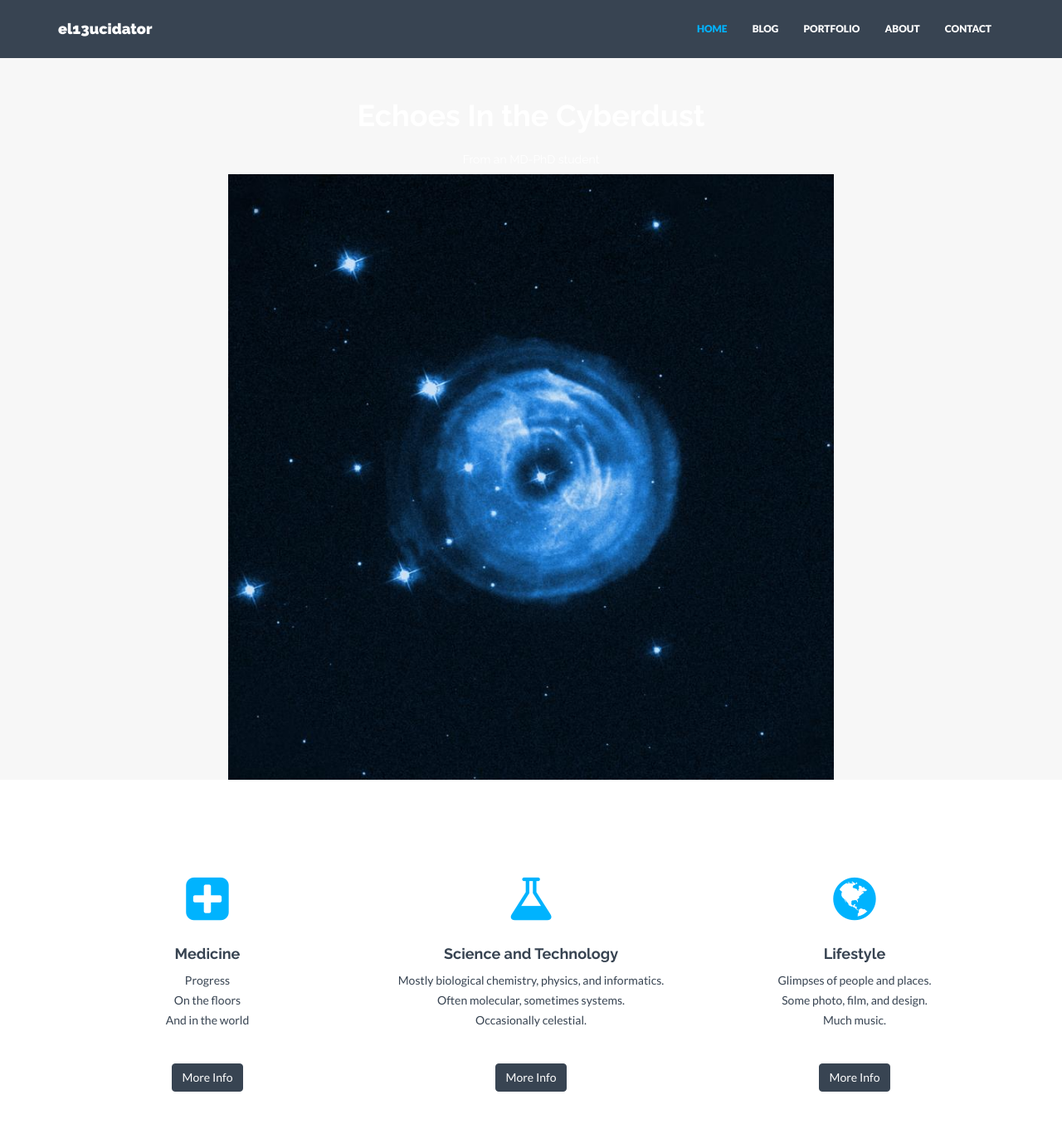
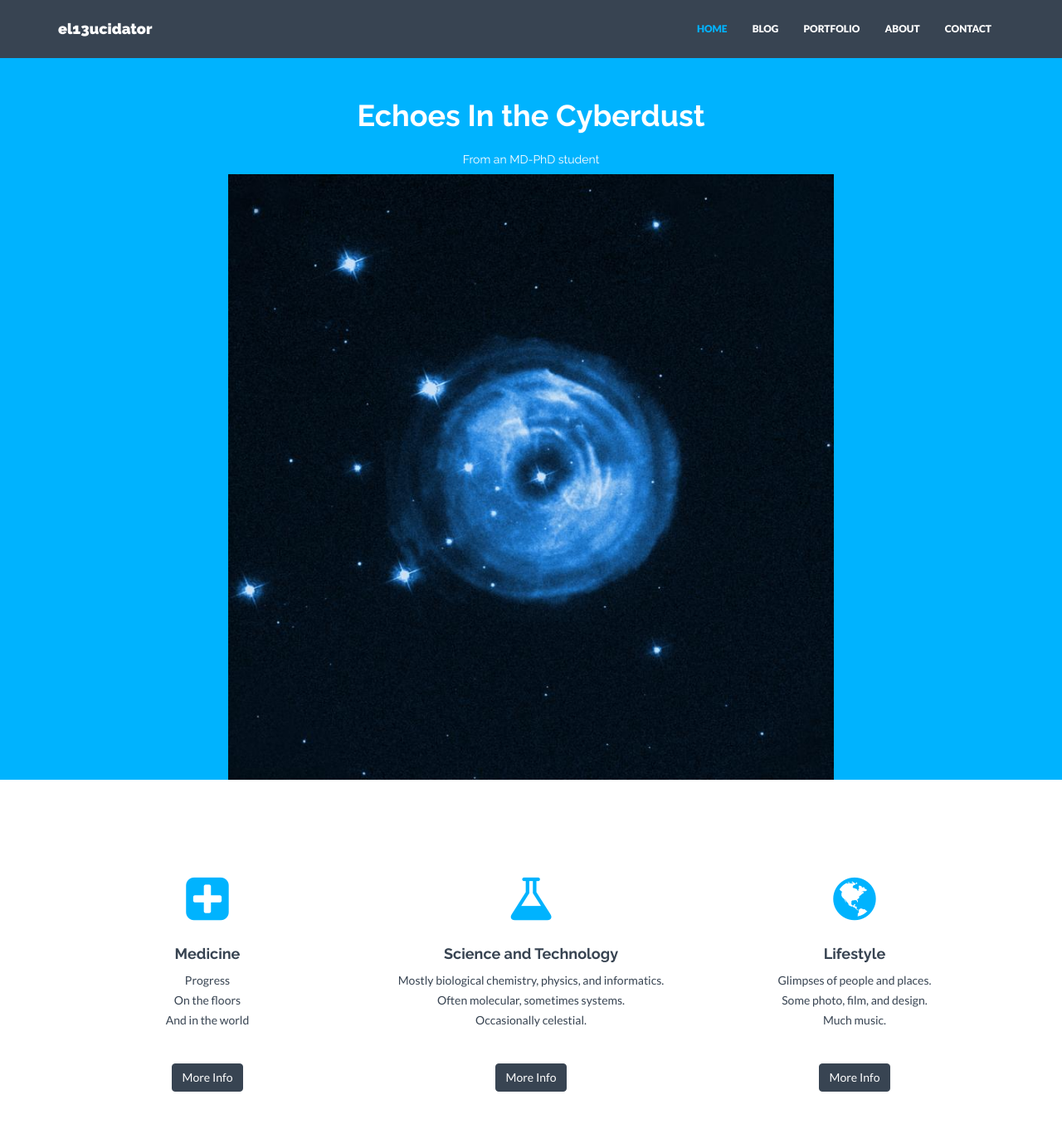
Before and after one commit to el13ucidator/el13ucidator.github.io, a Jekyll site: the page built from index.html, in a window 1280 px wide and 1400 px high. Shown: the top 1355 px of the window at 83% size. Built offline with Jekyll 4.4.1, drawn with Linux system fonts in a browser that asks for light colours; nearby versions of some CDN libraries.

Commit message:
back to primary

```diff
--- a/_includes/css/style.css
+++ b/_includes/css/style.css
@@ -206,7 +206,7 @@ a:focus {
 ################################################################# */
 
 #headerwrap {
-	background-color: #f7f7f7;
+	background-color: {{ site.colors.primary }};
 	min-height: 550px;
 	padding-top: 100px;
 	padding-bottom: 0px;
```
